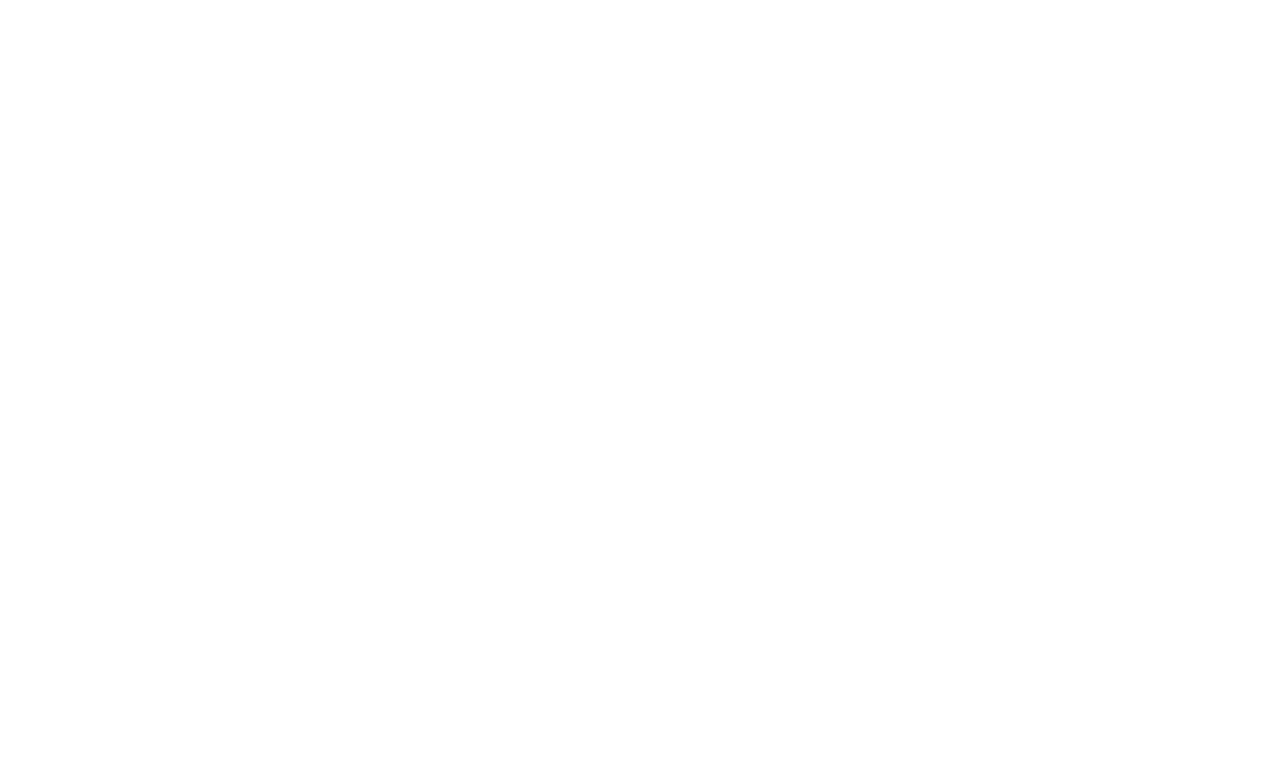
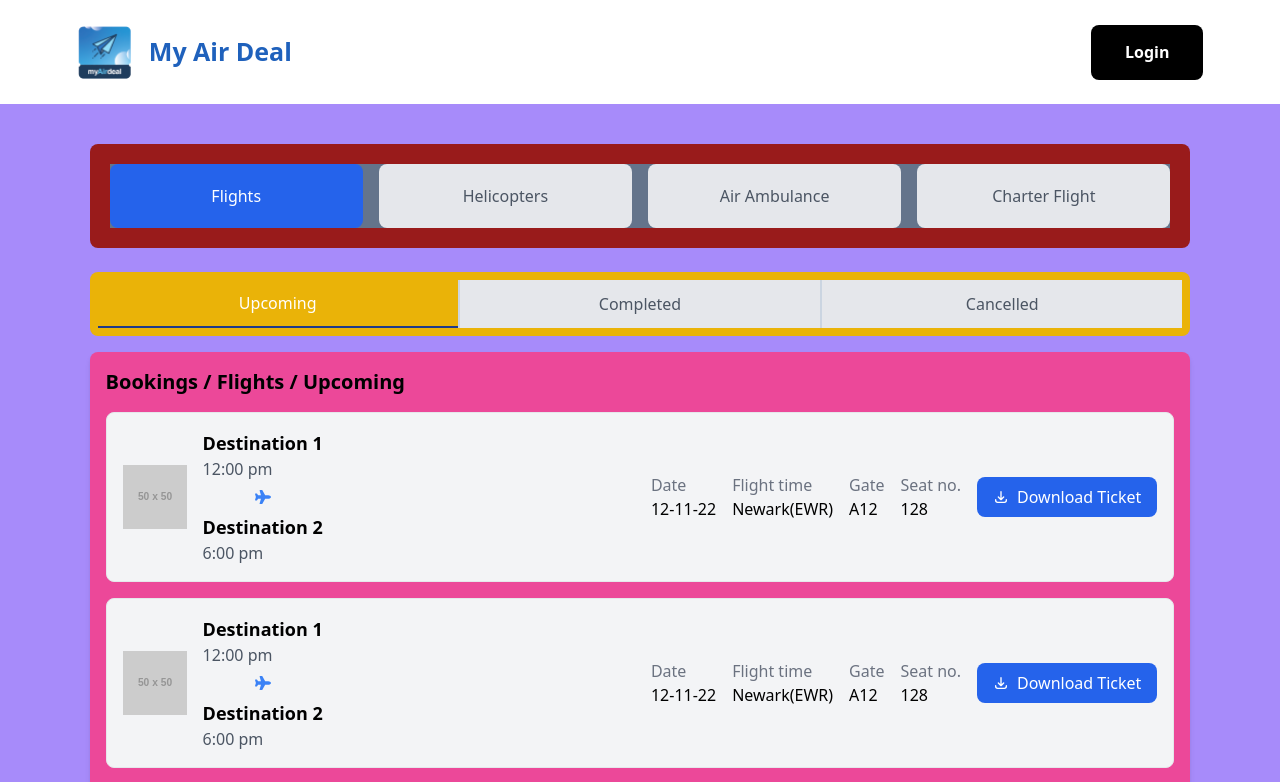
Before and after one commit to Kaa-dan/flight-ticket-booking-react, a React (Vite) app: page /view-booking in a window 1280 px wide. Before the commit this address had no page. Shown: the top 782 px of the page. Built offline with nearby package versions, Linux system fonts and the light colour scheme.

Commit message:
bug-fixing-country-section

```diff
--- a/src/application/slices/aut.slice.js
+++ b/src/application/slices/aut.slice.js
@@ -21,6 +21,6 @@ const authSlice = createSlice({
   },
 });
 
-export const { setToken } = authSlice.actions;
+export const { setToken, logout } = authSlice.actions;
 
 export default authSlice.reducer;
--- a/src/componenets/home/Header.jsx
+++ b/src/componenets/home/Header.jsx
@@ -1,12 +1,14 @@
 import main_logo from "../../assets/home/logo/main_logo.png";
 import { useState } from "react";
 import { FiMenu } from "react-icons/fi";
-import { useSelector } from "react-redux";
+import { useDispatch, useSelector } from "react-redux";
 import { useNavigate } from "react-router-dom";
+import { logout } from "../../application/slices/aut.slice";
 
 const Header = () => {
   const [menuOpen, setMenuOpen] = useState(false);
   const navigate = useNavigate();
+  const dispatch = useDispatch();
   const { token } = useSelector((state) => state.auth);
   console.log({ token });
   const handleNavigate = (path) => {
@@ -31,7 +33,7 @@ const Header = () => {
           {token ? (
             <button
               className="h-[55px] 2xl:p-2 text-white bg-black rounded-lg w-28"
-              // onClick={() => handleNavigate("/sign-in")}
+              onClick={() => dispatch(logout())}
             >
               Log out
             </button>
--- /dev/null
+++ b/src/pages/profile/ViewBooking.jsx
@@ -0,0 +1,129 @@
+import React from "react";
+import { FaPlane } from "react-icons/fa";
+import { HiOutlineDownload } from "react-icons/hi";
+import Header from "../../componenets/home/Header";
+
+const FlightBookings = () => {
+  const bookings = [
+    {
+      airlineLogo: "https://via.placeholder.com/50",
+      from: "Destination 1",
+      to: "Destination 2",
+      departureTime: "12:00 pm",
+      arrivalTime: "6:00 pm",
+      date: "12-11-22",
+      flightTime: "Newark(EWR)",
+      gate: "A12",
+      seatNo: "128",
+    },
+    {
+      airlineLogo: "https://via.placeholder.com/50",
+      from: "Destination 1",
+      to: "Destination 2",
+      departureTime: "12:00 pm",
+      arrivalTime: "6:00 pm",
+      date: "12-11-22",
+      flightTime: "Newark(EWR)",
+      gate: "A12",
+      seatNo: "128",
+    },
+    {
+      airlineLogo: "https://via.placeholder.com/50",
+      from: "Destination 1",
+      to: "Destination 2",
+      departureTime: "12:00 pm",
+      arrivalTime: "6:00 pm",
+      date: "12-11-22",
+      flightTime: "Newark(EWR)",
+      gate: "A12",
+      seatNo: "128",
+    },
+  ];
+
+  return (
+    <div className=" bg-violet-400">
+      <Header />
+      <div className="mx-[7vw] my-10">
+        <div className="flex justify-between items-center rounded-lg bg-red-800 mb-6 p-5">
+          <div className="flex h-16 space-x-4 justify-between bg-slate-500 w-full">
+            <button className="py-2 px-6 w-1/4 bg-blue-600 text-white rounded-lg">
+              Flights
+            </button>
+            <button className="py-2 w-1/4 px-6 bg-gray-200 text-gray-600 rounded-lg">
+              Helicopters
+            </button>
+            <button className="py-2 w-1/4 px-6 bg-gray-200 text-gray-600 rounded-lg">
+              Air Ambulance
+            </button>
+            <button className="py-2 w-1/4 px-6 bg-gray-200 text-gray-600 rounded-lg">
+              Charter Flight
+            </button>
+          </div>
+        </div>
+        <div className="flex justify-between h-12 items-center bg-yellow-500 mb-4 p-2 rounded-lg ">
+          <div className="flex h-full w-full justify-between">
+            <button className="py-2  w-1/3 px-6  text-white border-b-2 border-blue-900">
+              Upcoming
+            </button>
+            <button className="py-2 w-1/3  px-6 bg-gray-200 text-gray-600 border-l-2 border-slate-300 ">
+              Completed
+            </button>
+            <button className="py-2 w-1/3  px-6 bg-gray-200 text-gray-600 border-l-2 border-slate-300">
+              Cancelled
+            </button>
+          </div>
+        </div>
+        <div className="bg-pink-500 p-4 rounded-lg shadow-md">
+          <h2 className="text-xl font-bold mb-4">
+            Bookings / Flights / Upcoming
+          </h2>
+          {bookings.map((booking, index) => (
+            <div
+              key={index}
+              className="flex justify-between items-center bg-gray-100 p-4 mb-4 rounded-lg border"
+            >
+              <div className="flex items-center">
+                <img
+                  src={booking.airlineLogo}
+                  alt="Airline Logo"
+                  className="w-16 h-16 mr-4"
+                />
+                <div className="text-left">
+                  <div className="font-bold text-lg">{booking.from}</div>
+                  <div className="text-gray-600">{booking.departureTime}</div>
+                  <FaPlane className="mx-auto my-2 text-blue-500" />
+                  <div className="font-bold text-lg">{booking.to}</div>
+                  <div className="text-gray-600">{booking.arrivalTime}</div>
+                </div>
+              </div>
+              <div className="flex flex-col md:flex-row md:items-center space-y-2 md:space-y-0 md:space-x-4">
+                <div className="text-center md:text-left">
+                  <div className="text-gray-500">Date</div>
+                  <div>{booking.date}</div>
+                </div>
+                <div className="text-center md:text-left">
+                  <div className="text-gray-500">Flight time</div>
+                  <div>{booking.flightTime}</div>
+                </div>
+                <div className="text-center md:text-left">
+                  <div className="text-gray-500">Gate</div>
+                  <div>{booking.gate}</div>
+                </div>
+                <div className="text-center md:text-left">
+                  <div className="text-gray-500">Seat no.</div>
+                  <div>{booking.seatNo}</div>
+                </div>
+                <button className="flex items-center py-2 px-4 bg-blue-600 text-white rounded-lg">
+                  <HiOutlineDownload className="mr-2" />
+                  Download Ticket
+                </button>
+              </div>
+            </div>
+          ))}
+        </div>
+      </div>
+    </div>
+  );
+};
+
+export default FlightBookings;
--- a/src/routes/MainRoute.jsx
+++ b/src/routes/MainRoute.jsx
@@ -3,6 +3,7 @@ import { BrowserRouter, Routes, Route } from "react-router-dom";
 import Home from "../pages/Home";
 import Login from "../pages/auth/Login";
 import Signup from "../pages/auth/Signup";
+import ViewBooking from "../pages/profile/ViewBooking";
 
 const MainRoute = () => {
   return (
@@ -11,6 +12,7 @@ const MainRoute = () => {
         <Route path="/" element={<Home />} />
         <Route path="/sign-in" element={<Login />} />
         <Route path="/enter-detail" element={<Signup />} />
+        <Route path="/view-booking" element={<ViewBooking />} />
       </Routes>
     </BrowserRouter>
   );
```
